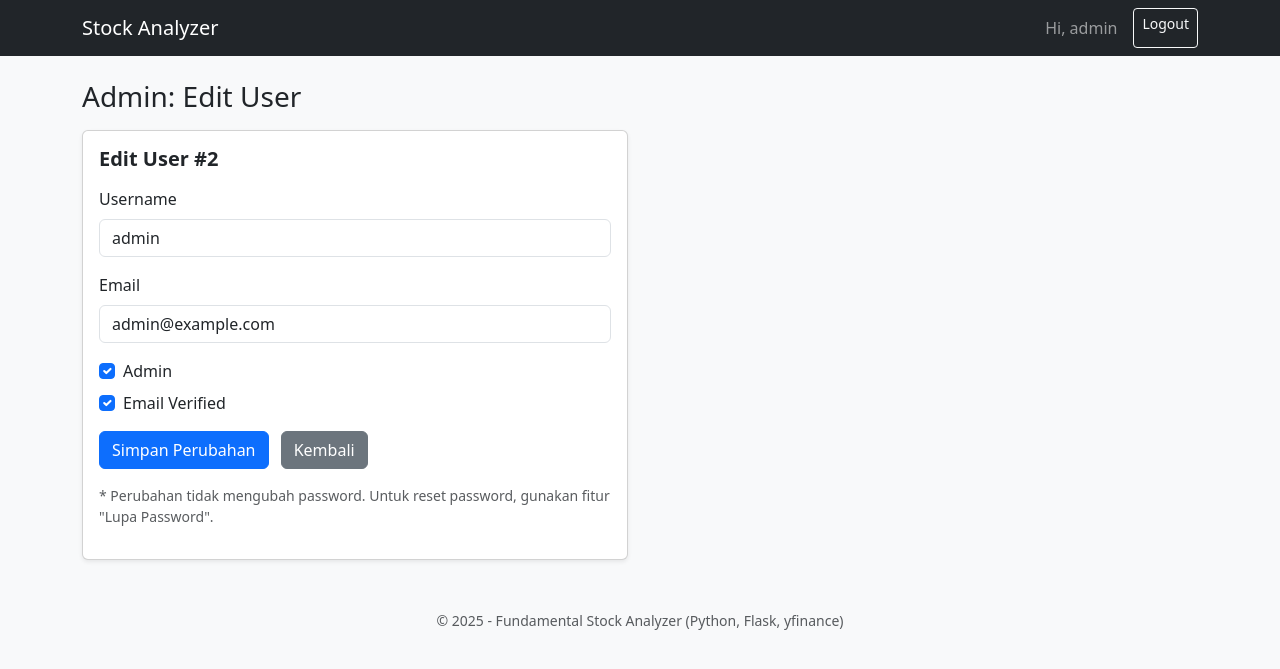
After one commit to sanzio30/stock-analyzer, a Flask app: page /admin/users/2/edit in a window 1280 px wide. The commit adds this page. Shown: the top 669 px of the page. Run offline with Flask 3, Linux system fonts and the light colour scheme; a user stored in the database is signed in; data comes from the database, SQL or seed files in the repository; both versions use the stored data as it was after the commit.

Commit message:
Add admin edit/delete user feature

```diff
--- a/app.py
+++ b/app.py
@@ -458,6 +458,70 @@ def admin_users():
     conn.close()
     return render_template("admin_users.html", users=users)
 
+# Edit user (admin)
+@app.route("/admin/users/<int:user_id>/edit", methods=["GET", "POST"])
+@admin_required
+def admin_edit_user(user_id):
+    conn = get_db_connection()
+    user = conn.execute(
+        "SELECT * FROM users WHERE id = ?",
+        (user_id,)
+    ).fetchone()
+
+    if not user:
+        conn.close()
+        flash("User tidak ditemukan.", "danger")
+        return redirect(url_for("admin_users"))
+
+    if request.method == "POST":
+        username = request.form.get("username", "").strip()
+        email = request.form.get("email", "").strip()
+        is_admin = 1 if request.form.get("is_admin") == "on" else 0
+        is_verified = 1 if request.form.get("is_verified") == "on" else 0
+
+        if not username or not email:
+            flash("Username dan email wajib diisi.", "danger")
+            conn.close()
+            return render_template("admin_edit_user.html", user=user)
+
+        try:
+            conn.execute("""
+                UPDATE users
+                SET username = ?, email = ?, is_admin = ?, is_verified = ?
+                WHERE id = ?
+            """, (username, email, is_admin, is_verified, user_id))
+            conn.commit()
+            flash("User berhasil diupdate.", "success")
+        except sqlite3.IntegrityError:
+            flash("Username atau email sudah dipakai.", "danger")
+
+        conn.close()
+        return redirect(url_for("admin_users"))
+
+    conn.close()
+    return render_template("admin_edit_user.html", user=user)
+
+
+# Delete user (admin)
+@app.route("/admin/users/<int:user_id>/delete", methods=["POST"])
+@admin_required
+def admin_delete_user(user_id):
+    current = get_current_user()
+    if current and current["id"] == user_id:
+        flash("Tidak bisa menghapus akun admin yang sedang login.", "danger")
+        return redirect(url_for("admin_users"))
+
+    conn = get_db_connection()
+
+    # Hapus dulu semua watchlist user ini untuk menghindari FOREIGN KEY error
+    conn.execute("DELETE FROM watchlist WHERE user_id = ?", (user_id,))
+    conn.execute("DELETE FROM users WHERE id = ?", (user_id,))
+    conn.commit()
+    conn.close()
+
+    flash("User dan watchlist terkait telah dihapus.", "info")
+    return redirect(url_for("admin_users"))
+
 
 @app.route("/admin/watchlist")
 @admin_required
--- /dev/null
+++ b/templates/admin_edit_user.html
@@ -0,0 +1,74 @@
+{% extends "base.html" %}
+{% block title %}Admin - Edit User{% endblock %}
+
+{% block content %}
+<h3 class="mb-3">Admin: Edit User</h3>
+
+<div class="row">
+    <div class="col-md-6">
+        <div class="card shadow-sm">
+            <div class="card-body">
+                <h5 class="card-title mb-3">
+                    Edit User #{{ user.id }}
+                </h5>
+
+                <form method="post">
+                    <div class="mb-3">
+                        <label for="username" class="form-label">Username</label>
+                        <input type="text"
+                               class="form-control"
+                               id="username"
+                               name="username"
+                               value="{{ user.username }}"
+                               required>
+                    </div>
+
+                    <div class="mb-3">
+                        <label for="email" class="form-label">Email</label>
+                        <input type="email"
+                               class="form-control"
+                               id="email"
+                               name="email"
+                               value="{{ user.email }}"
+                               required>
+                    </div>
+
+                    <div class="form-check mb-2">
+                        <input class="form-check-input"
+                               type="checkbox"
+                               id="is_admin"
+                               name="is_admin"
+                               {% if user.is_admin %}checked{% endif %}>
+                        <label class="form-check-label" for="is_admin">
+                            Admin
+                        </label>
+                    </div>
+
+                    <div class="form-check mb-3">
+                        <input class="form-check-input"
+                               type="checkbox"
+                               id="is_verified"
+                               name="is_verified"
+                               {% if user.is_verified %}checked{% endif %}>
+                        <label class="form-check-label" for="is_verified">
+                            Email Verified
+                        </label>
+                    </div>
+
+                    <button type="submit" class="btn btn-primary">
+                        Simpan Perubahan
+                    </button>
+                    <a href="{{ url_for('admin_users') }}" class="btn btn-secondary ms-2">
+                        Kembali
+                    </a>
+                </form>
+
+                <p class="text-muted small mt-3">
+                    * Perubahan tidak mengubah password.
+                    Untuk reset password, gunakan fitur "Lupa Password".
+                </p>
+            </div>
+        </div>
+    </div>
+</div>
+{% endblock %}
```
Also changed, not shown: templates/admin_users.html (+25 -1 lines), stockapp.db.
